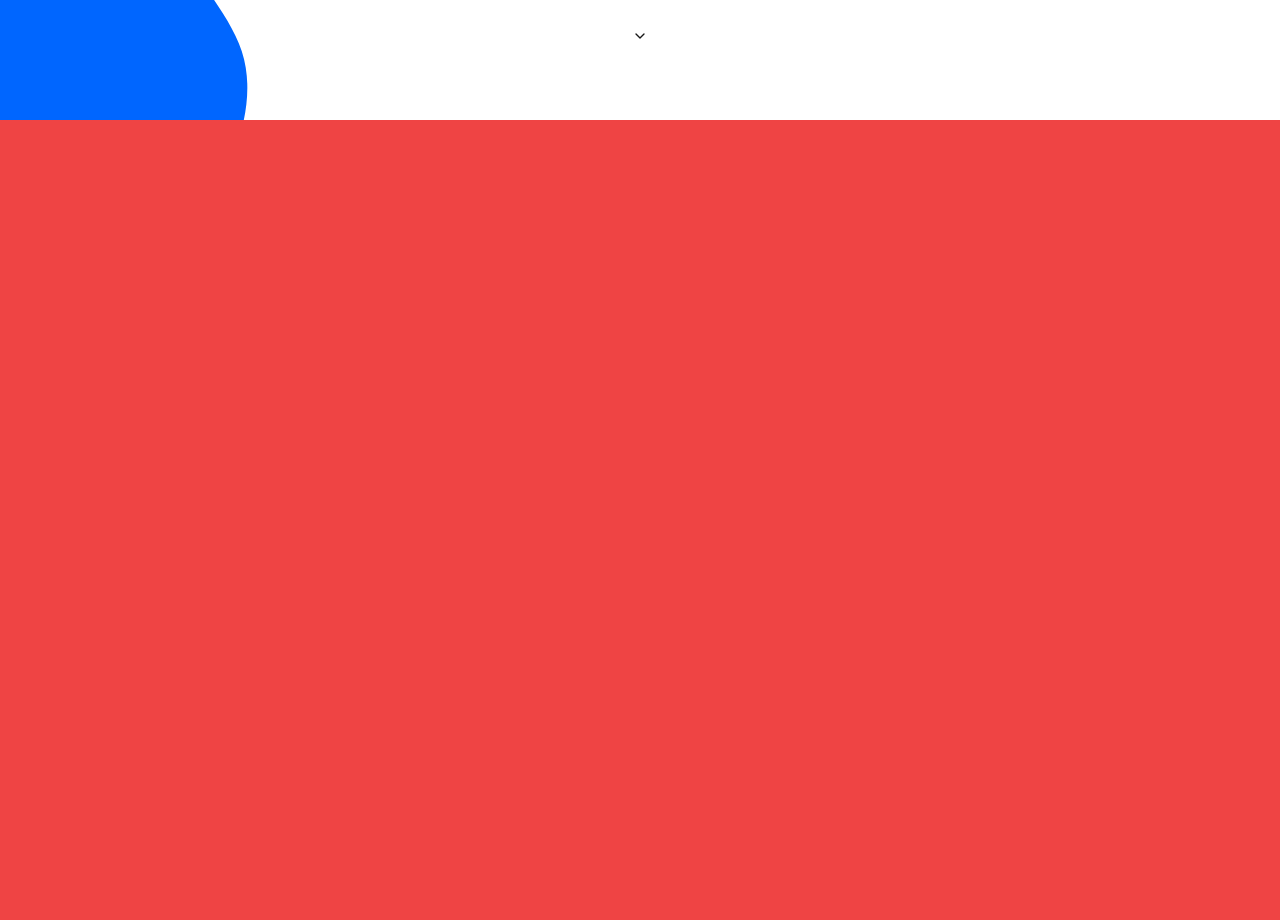
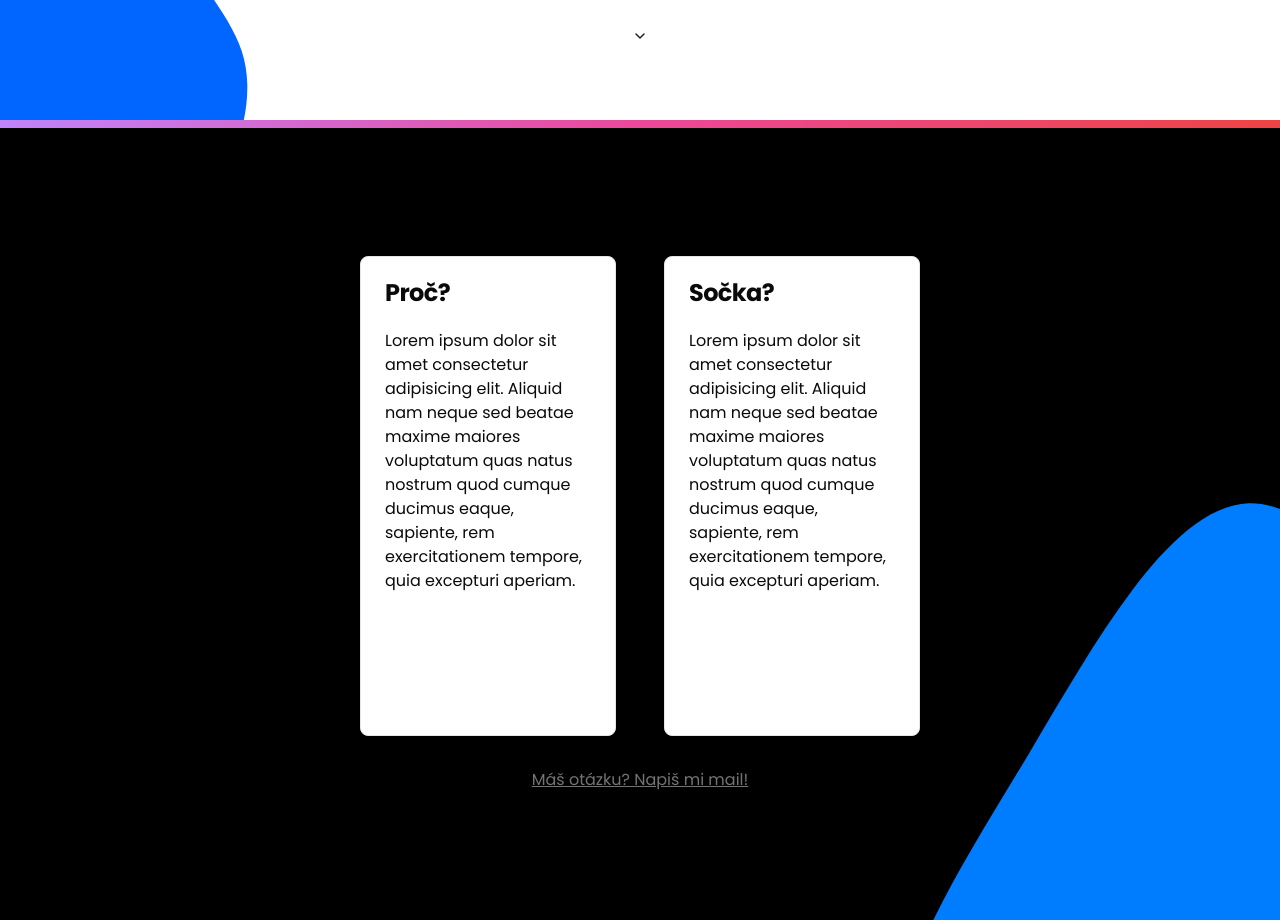
Before and after one commit to KoblizekXD/Notecz, a Next.js app: page / in a window 1280 px wide. Shown: the part 680-1600 px from the top of the page. Built offline with nearby package versions, Linux system fonts and the light colour scheme.

Commit message:
Lint & Add 2nd section of landing page

```diff
--- a/src/app/page.tsx
+++ b/src/app/page.tsx
@@ -15,6 +15,13 @@ import {
 } from '@/components/ui/navigation-menu';
 import { Button } from '@/components/ui/button';
 import { ChevronDown } from 'lucide-react';
+import {
+  Card,
+  CardContent,
+  CardDescription,
+  CardHeader,
+  CardTitle,
+} from '@/components/ui/card';
 
 const components: { title: string; href: string; description: string }[] = [
   {
@@ -57,28 +64,78 @@ const components: { title: string; href: string; description: string }[] = [
 export default function HomePage() {
   return (
     <>
-    <div className={`flex h-screen bg-cover bg-[url("/wave-haikei.svg")] bg-no-repeat flex-col`}>
+      <div
+        className={`flex h-screen bg-cover bg-[url("/wave-haikei.svg")] bg-no-repeat flex-col`}
+      >
         <NavBar />
-      <div className='h-[30vh]' />
+        <div className="h-[30vh]" />
         <div className={'flex items-center gap-y-6 justify-center flex-col'}>
-        <h1 className='text-5xl font-extrabold'>Notecz</h1>
-        <p className='text-xl'>
-          Sdílení poznámek nikdy nebylo jednodušší. Vytvořte si účet a začněte hned!
+          <h1 className="text-5xl font-extrabold">Notecz</h1>
+          <p className="text-xl">
+            Sdílení poznámek nikdy nebylo jednodušší. Vytvořte si účet a začněte
+            hned!
           </p>
-        <div className='gap-4 flex'>
-          <Button className='w-28' variant='default'>Hledat</Button>
-          <Button className='w-28' variant='secondary'>Vytvořit účet</Button>
+          <div className="gap-4 flex">
+            <Button className="w-28" variant="default">
+              Hledat
+            </Button>
+            <Button className="w-28" variant="secondary" asChild>
+              <Link href={'/signup'}>Vytvořit účet</Link>
+            </Button>
           </div>
         </div>
-      <div className='flex mt-auto mb-[8vh] flex-col gap-y-4 items-center justify-center'>
-        <h3 className='animate-bounce'>Dozvědet se více</h3>
-        <Button variant='ghost' className='rounded-3xl' size='icon'>
+        <div className="flex mt-auto mb-[8vh] flex-col gap-y-4 items-center justify-center">
+          <h3 className="animate-bounce">Dozvědet se více</h3>
+          <Button
+            onClick={() => {
+              document
+                .getElementById('section2')
+                ?.scrollIntoView({ behavior: 'smooth' });
+            }}
+            variant="ghost"
+            className="rounded-3xl"
+            size="icon"
+          >
             <ChevronDown className="h-4 w-4" />
           </Button>
         </div>
       </div>
-    <div className='flex h-screen bg-red-500'>
-
+      <div
+        id="section2"
+        className="flex w-full h-screen bg-gradient-to-r from-purple-400 via-pink-500 to-red-500"
+      >
+        <div className='bg-[url("/blob-haikei.svg")] justify-center gap-y-8 items-center flex flex-col bg-cover bg-black mt-2  w-full'>
+          <div className="flex gap-x-12 justify-center items-center">
+            <Card className="h-[60vh] w-[20vw]">
+              <CardHeader>
+                <CardTitle>Proč?</CardTitle>
+              </CardHeader>
+              <CardContent>
+                Lorem ipsum dolor sit amet consectetur adipisicing elit. Aliquid
+                nam neque sed beatae maxime maiores voluptatum quas natus
+                nostrum quod cumque ducimus eaque, sapiente, rem exercitationem
+                tempore, quia excepturi aperiam.
+              </CardContent>
+            </Card>
+            <Card className="h-[60vh] w-[20vw]">
+              <CardHeader>
+                <CardTitle>Sočka?</CardTitle>
+              </CardHeader>
+              <CardContent>
+                Lorem ipsum dolor sit amet consectetur adipisicing elit. Aliquid
+                nam neque sed beatae maxime maiores voluptatum quas natus
+                nostrum quod cumque ducimus eaque, sapiente, rem exercitationem
+                tempore, quia excepturi aperiam.
+              </CardContent>
+            </Card>
+          </div>
+          <a
+            href="mailto:janprokupek04@gmail.com"
+            className="text-neutral-500 underline"
+          >
+            Máš otázku? Napiš mi mail!
+          </a>
+        </div>
       </div>
     </>
   );
@@ -86,7 +143,7 @@ export default function HomePage() {
 
 function NavBar() {
   return (
-    <NavigationMenu className="justify-between max-h-[8vh] h-[8vh] backdrop-blur-lg border-b-gray-700 border-b px-2 py-2">
+    <NavigationMenu className="justify-between max-h-[8vh] h-[8vh] backdrop-blur-lg border-b-gray-700 border-b px-4 py-2">
       <NavigationMenuList>
         <NavigationMenuItem>
           <Link href="/" legacyBehavior passHref>
@@ -159,14 +216,16 @@ function NavBar() {
       <NavigationMenuList>
         <NavigationMenuItem>
           <Link href="/signin" legacyBehavior passHref>
-            <NavigationMenuLink className={`${navigationMenuTriggerStyle()} bg-blue-600`}>
+            <NavigationMenuLink
+              className={`${navigationMenuTriggerStyle()} bg-blue-600`}
+            >
               Příhlásit se
             </NavigationMenuLink>
           </Link>
         </NavigationMenuItem>
       </NavigationMenuList>
     </NavigationMenu>
-  )
+  );
 }
 
 const ListItem = React.forwardRef<
--- /dev/null
+++ b/src/components/ui/card.tsx
@@ -0,0 +1,86 @@
+import * as React from 'react';
+
+import { cn } from '@/lib/utils';
+
+const Card = React.forwardRef<
+  HTMLDivElement,
+  React.HTMLAttributes<HTMLDivElement>
+>(({ className, ...props }, ref) => (
+  <div
+    ref={ref}
+    className={cn(
+      'rounded-lg border bg-card text-card-foreground shadow-sm',
+      className,
+    )}
+    {...props}
+  />
+));
+Card.displayName = 'Card';
+
+const CardHeader = React.forwardRef<
+  HTMLDivElement,
+  React.HTMLAttributes<HTMLDivElement>
+>(({ className, ...props }, ref) => (
+  <div
+    ref={ref}
+    className={cn('flex flex-col space-y-1.5 p-6', className)}
+    {...props}
+  />
+));
+CardHeader.displayName = 'CardHeader';
+
+const CardTitle = React.forwardRef<
+  HTMLParagraphElement,
+  React.HTMLAttributes<HTMLHeadingElement>
+>(({ className, ...props }, ref) => (
+  <h3
+    ref={ref}
+    className={cn(
+      'text-2xl font-semibold leading-none tracking-tight',
+      className,
+    )}
+    {...props}
+  />
+));
+CardTitle.displayName = 'CardTitle';
+
+const CardDescription = React.forwardRef<
+  HTMLParagraphElement,
+  React.HTMLAttributes<HTMLParagraphElement>
+>(({ className, ...props }, ref) => (
+  <p
+    ref={ref}
+    className={cn('text-sm text-muted-foreground', className)}
+    {...props}
+  />
+));
+CardDescription.displayName = 'CardDescription';
+
+const CardContent = React.forwardRef<
+  HTMLDivElement,
+  React.HTMLAttributes<HTMLDivElement>
+>(({ className, ...props }, ref) => (
+  <div ref={ref} className={cn('p-6 pt-0', className)} {...props} />
+));
+CardContent.displayName = 'CardContent';
+
+const CardFooter = React.forwardRef<
+  HTMLDivElement,
+  React.HTMLAttributes<HTMLDivElement>
+>(({ className, ...props }, ref) => (
+  <div
+    ref={ref}
+    className={cn('flex items-center p-6 pt-0', className)}
+    {...props}
+  />
+));
+CardFooter.displayName = 'CardFooter';
+
+export {
+  Card,
+  CardHeader,
+  CardFooter,
+  CardTitle,
+  CardDescription,
+  CardContent,
+};
```
Also changed, not shown: src/components/ui/button.tsx (+26 -26 lines), public/blob-haikei.svg (added). Lines whose indentation alone changed are shown as unchanged.
